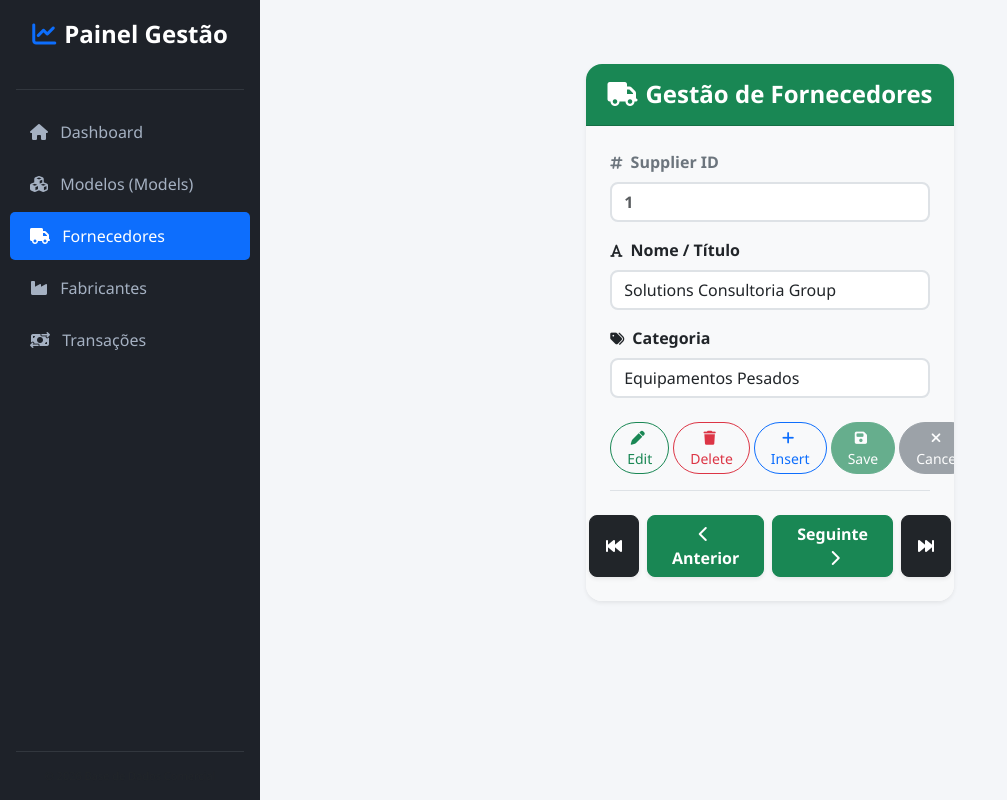
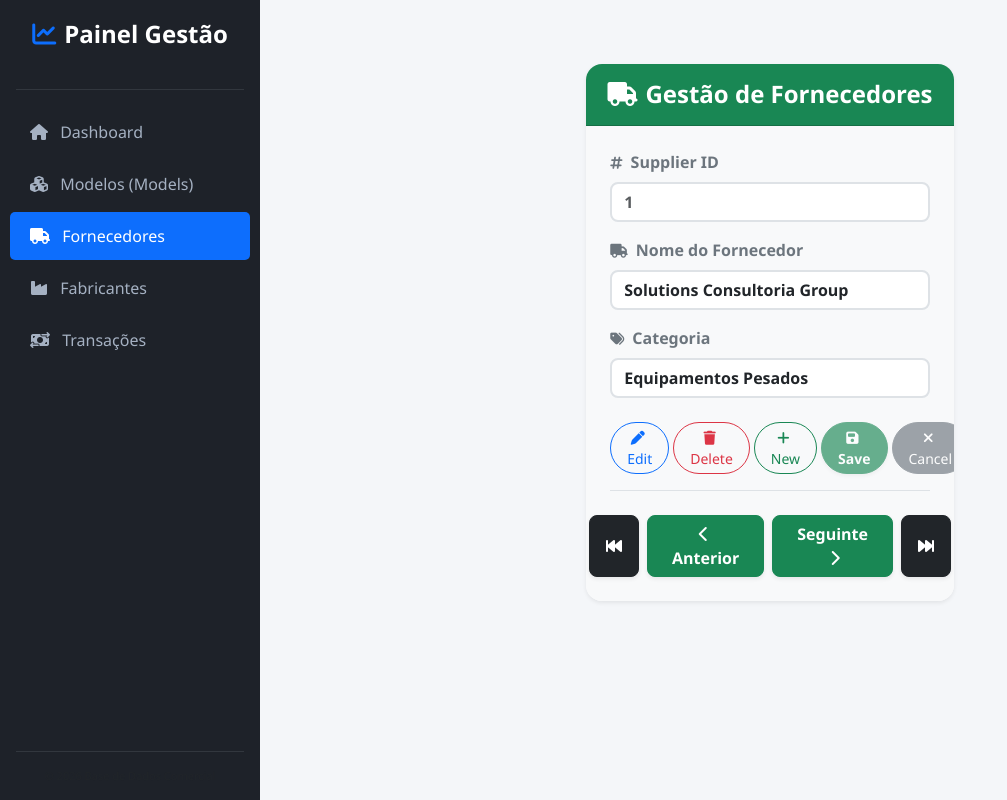
Before and after one commit to Jordiprego97/g45_project, a Flask app: page /supliers in a window 1280 px wide. Shown: the whole page, without its empty margins (0-1007 px from the left). Run offline with Flask 3, Linux system fonts and the light colour scheme.

Commit message:
alteracao1

```diff
--- a/classes/templates/supliers.html
+++ b/classes/templates/supliers.html
@@ -1,6 +1,22 @@
 {% extends 'base.html' %}
 {% block content %}
 <div class="container py-4">
+    {% with messages = get_flashed_messages(with_categories=true) %}
+        {% if messages %}
+            {% for category, message in messages %}
+                <div class="alert alert-{{ category }} alert-dismissible fade show shadow-sm mb-4" role="alert">
+                    {% if category == 'danger' %}
+                        <i class="fa-solid fa-circle-xmark me-2"></i>
+                    {% else %}
+                        <i class="fa-solid fa-circle-check me-2"></i>
+                    {% endif %}
+                    {{ message }}
+                    <button type="button" class="btn-close" data-bs-dismiss="alert" aria-label="Close"></button>
+                </div>
+            {% endfor %}
+        {% endif %}
+    {% endwith %}
+
     <div class="row justify-content-center">
         <div class="col-md-6 col-lg-5">
             <div class="card border-0 shadow-sm rounded-4 overflow-hidden">
@@ -23,33 +39,44 @@
                             </div>
 
                             <div class="mb-3">
-                                <label class="form-label fw-semibold text-dark">
-                                    <i class="fa-solid fa-font me-1 small"></i> Nome / Título
+                                <label class="form-label fw-semibold text-secondary">
+                                    <i class="fa-solid fa-truck me-1 small"></i> Nome do Fornecedor
                                 </label>
-                                <input type="text" name="suplier_title_input" class="form-control border-2 rounded-3"
+                                <input type="text" name="suplier_title_input" class="form-control bg-white border-2 rounded-3 text-dark fw-semibold"
                                        value="{{ fornecedor.suplier_title if fornecedor else '' }}" {% if modo == 'ver' %} readonly {% endif %} required>
                             </div>
 
                             <div class="mb-4">
-                                <label class="form-label fw-semibold text-dark">
+                                <label class="form-label fw-semibold text-secondary">
                                     <i class="fa-solid fa-tags me-1 small"></i> Categoria
                                 </label>
-                                <input type="text" name="suplier_category_input" class="form-control border-2 rounded-3"
+                                <input type="text" name="suplier_category_input" class="form-control bg-white border-2 rounded-3 text-dark fw-semibold"
                                        value="{{ fornecedor.suplier_category if fornecedor else '' }}" {% if modo == 'ver' %} readonly {% endif %} required>
                             </div>
                         {% else %}
-                            <div class="alert alert-warning text-center rounded-3 shadow-sm">
+                            <div class="alert alert-warning text-center rounded-3 shadow-sm" role="alert">
                                 <i class="fa-solid fa-triangle-exclamation me-2 fs-5"></i>
-                                Nenhum fornecedor encontrado.
+                                Nenhum registo encontrado ou base de dados vazia.
                             </div>
                         {% endif %}
 
                         <div class="d-flex justify-content-between gap-1 mb-4 border-bottom pb-3">
-                            <button type="submit" name="botao" value="Edit" class="btn btn-outline-success btn-sm px-3 rounded-pill" {% if modo != 'ver' or not fornecedor %} disabled {% endif %}><i class="fa-solid fa-pen me-1"></i>Edit</button>
-                            <button type="submit" name="botao" value="Delete" class="btn btn-outline-danger btn-sm px-3 rounded-pill" {% if modo != 'ver' or not fornecedor %} disabled {% endif %}><i class="fa-solid fa-trash me-1"></i>Delete</button>
-                            <button type="submit" name="botao" value="Insert" class="btn btn-outline-primary btn-sm px-3 rounded-pill" {% if modo != 'ver' %} disabled {% endif %}><i class="fa-solid fa-plus me-1"></i>Insert</button>
-                            <button type="submit" name="botao" value="Save" class="btn btn-success btn-sm px-3 rounded-pill" {% if modo == 'ver' %} disabled {% endif %}><i class="fa-solid fa-floppy-disk me-1"></i>Save</button>
-                            <button type="submit" name="botao" value="Cancel" class="btn btn-secondary btn-sm px-3 rounded-pill" {% if modo == 'ver' %} disabled {% endif %}><i class="fa-solid fa-xmark me-1"></i>Cancel</button>
+                            <button type="submit" name="botao" value="Edit" class="btn btn-outline-primary btn-sm px-3 rounded-pill" {% if modo != 'ver' or not fornecedor %} disabled {% endif %}>
+                                <i class="fa-solid fa-pen me-1"></i>Edit
+                            </button>
+                            <button type="submit" name="botao" value="Delete" class="btn btn-outline-danger btn-sm px-3 rounded-pill" {% if modo != 'ver' or not fornecedor %} disabled {% endif %}>
+                                <i class="fa-solid fa-trash me-1"></i>Delete
+                            </button>
+                            <button type="submit" name="botao" value="Insert" class="btn btn-outline-success btn-sm px-3 rounded-pill" {% if modo != 'ver' %} disabled {% endif %}>
+                                <i class="fa-solid fa-plus me-1"></i>New
+                            </button>
+
+                            <button type="submit" name="botao" value="Save" class="btn btn-success text-white btn-sm px-3 rounded-pill fw-semibold shadow-sm" {% if modo == 'ver' %} disabled {% endif %}>
+                                <i class="fa-solid fa-floppy-disk me-1"></i>Save
+                            </button>
+                            <button type="submit" name="botao" value="Cancel" class="btn btn-secondary btn-sm px-3 rounded-pill" {% if modo == 'ver' %} disabled {% endif %}>
+                                <i class="fa-solid fa-xmark me-1"></i>Cancel
+                            </button>
                         </div>
 
                         <div class="d-flex justify-content-center gap-2">
@@ -58,6 +85,7 @@
                             <button type="submit" name="botao" value="Next" class="btn btn-success text-white px-4 rounded-3 shadow-sm fw-semibold" {% if modo != 'ver' %} disabled {% endif %}>Seguinte <i class="fa-solid fa-chevron-right ms-1"></i></button>
                             <button type="submit" name="botao" value="Last" class="btn btn-dark px-3 rounded-3 shadow-sm" {% if modo != 'ver' %} disabled {% endif %}><i class="fa-solid fa-forward-fast"></i></button>
                         </div>
+
                     </form>
                 </div>
             </div>
```
Also changed, not shown: classes/templates/manufacturers.html (+31 -16 lines).
